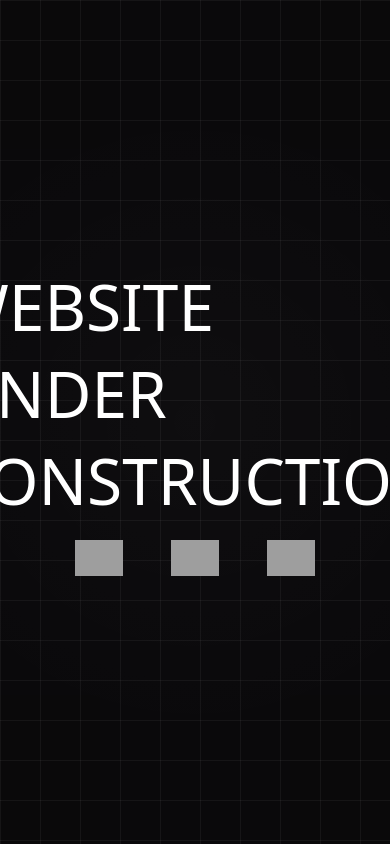
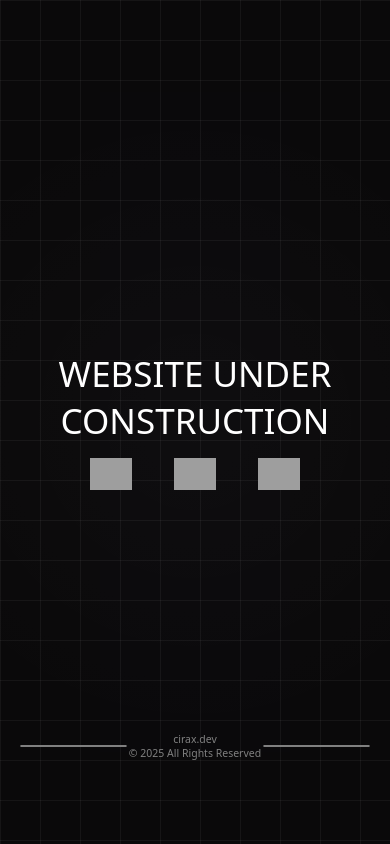
Before and after one commit to Cirax856/cirax.dev, a plain HTML site: page index.html in a window 390 px wide. Drawn offline with Linux system fonts and the light colour scheme; grey boxes are pictures that could not be loaded; a web font is replaced by a local one.

Commit message:
responsive changes

```diff
--- a/maintenance.css
+++ b/maintenance.css
@@ -1,4 +1,8 @@
 @import url('https://fonts.googleapis.com/css2?family=Sniglet:wght@400;800&display=swap');
+
+html {
+    font-size: clamp(14px, 1vw + 10px, 18px);
+}
 
 * {
     margin: 0;
@@ -36,8 +40,9 @@ header {
 }
 
 header h1 {
-    font-size: 4rem;
+    font-size: clamp(2.5rem, 4vw + 1rem, 4rem);
     font-weight: 500;
+    text-align: center;
 }
 
 ul {
@@ -57,7 +62,7 @@ ul > li img {
 }
 
 footer {
-    width: calc(100% - 30rem);
+    width: min(90%, 60rem);
     height: 10rem;
     display: flex;
     justify-content: space-around;
@@ -71,7 +76,7 @@ hr {
     border: 1px solid var(--accent);
     outline: none;
     height: auto;
-    width: 20vw;
+    width: 30%;
     border-radius: 100rem;
 }
 
@@ -86,9 +91,11 @@ footer span {
     color: var(--accent);
     height: max-content;
     display: flex;
+    width: 100%;
     align-items: center;
     justify-content: center;
     text-align: center;
+    font-size: clamp(0.75rem, 1vw, 1rem);
 }
 
 .linear-effect {
@@ -138,9 +145,11 @@ footer span {
     color: white;
     font-size: 13px;
     border-radius: 4px;
-    pointer-events: none; /* cursor never interacts with it */
+    pointer-events: none;
     opacity: 0;
     transition: opacity 0.15s ease;
     white-space: nowrap;
     z-index: 1000;
+    font-size: clamp(0.7rem, 1vw, 0.9rem);
+    max-width: 90vw;
 }
--- a/maintenance/maintenance.css
+++ /dev/null
@@ -1,146 +0,0 @@
-@import url('https://fonts.googleapis.com/css2?family=Sniglet:wght@400;800&display=swap');
-
-* {
-    margin: 0;
-    padding: 0;
-    box-sizing: boder-box;
-    overflow: hidden;
-    user-select: none;
-    -webkit-user-drag: none;
-}
-
-:root {
-    --bg: #08090E;
-    --fg: white;
-    --primary: #37005E40;
-    --accent: gray;
-}
-
-body {
-    background-color: var(--bg);
-    color: var(--fg);
-    display: flex;
-    justify-content: center;
-    align-items: center;
-    width: 100vw;
-    height: 100vh;
-    font-family: "Sniglet", system-ui;
-}
-
-header {
-    display: flex;
-    align-items: center;
-    justify-content: center;
-    flex-direction: column;
-    gap: 1rem;
-}
-
-header h1 {
-    font-size: 4rem;
-    font-weight: 500;
-}
-
-ul {
-    display: flex;
-    gap: 3rem;
-    align-items: center;
-}
-
-a {
-    cursor: pointer;
-}
-
-ul > li img {
-    width: 3rem;
-    height: auto;
-
-}
-
-footer {
-    width: calc(100% - 30rem);
-    height: 10rem;
-    display: flex;
-    justify-content: space-around;
-    align-items: center;
-    position: fixed;
-    bottom: 2rem;
-    margin: 0 auto;
-}
-
-hr {
-    border: 1px solid var(--accent);
-    outline: none;
-    height: auto;
-    width: 20vw;
-    border-radius: 100rem;
-}
-
-footer > div {
-    display: flex;
-    justify-content: center;
-    align-items: center;
-    flex-direction: column;
-}
-
-footer span {
-    color: var(--accent);
-    height: max-content;
-    display: flex;
-    align-items: center;
-    justify-content: center;
-    text-align: center;
-}
-
-.linear-effect {
-    z-index: -1000;
-    background-color: var(--primary);
-    width: 100vw;
-    height: 34.375rem;
-    filter: blur(100rem);
-    position: fixed;
-    left: 50%;
-    top: 50%;
-    transform: translate(-50%, -50%);
-}
-
-.grid-bg {
-    z-index: -1000;
-    width: 100%;
-    height: 100vh;
-    background-color: #0a0a0a;
-
-    background-image:
-        repeating-linear-gradient(
-            to right,
-            rgba(255,255,255,0.05) 0,
-            rgba(255,255,255,0.05) 1px,
-            transparent 1px,
-            transparent 40px
-        ),
-        repeating-linear-gradient(
-            to bottom,
-            rgba(255,255,255,0.05) 0,
-            rgba(255,255,255,0.05) 1px,
-            transparent 1px,
-            transparent 40px
-        ),
-        radial-gradient(
-            circle at center,
-            rgba(255,255,255,0.02) 0%,
-            rgba(255,255,255,0) 70%
-        );
-}
-
-#tooltip {
-    position: fixed;
-    padding: 6px 10px;
-    background: rgba(20, 20, 20, 0.9);
-    color: white;
-    font-size: 13px;
-    border-radius: 4px;
-    pointer-events: none; /* cursor never interacts with it */
-    opacity: 0;
-    transition: opacity 0.15s ease;
-    white-space: nowrap;
-    z-index: 1000;
-}
```
Also changed, not shown: maintenance/index.html (deleted, +0 -31 lines), maintenance/script.js (deleted, +0 -23 lines).
